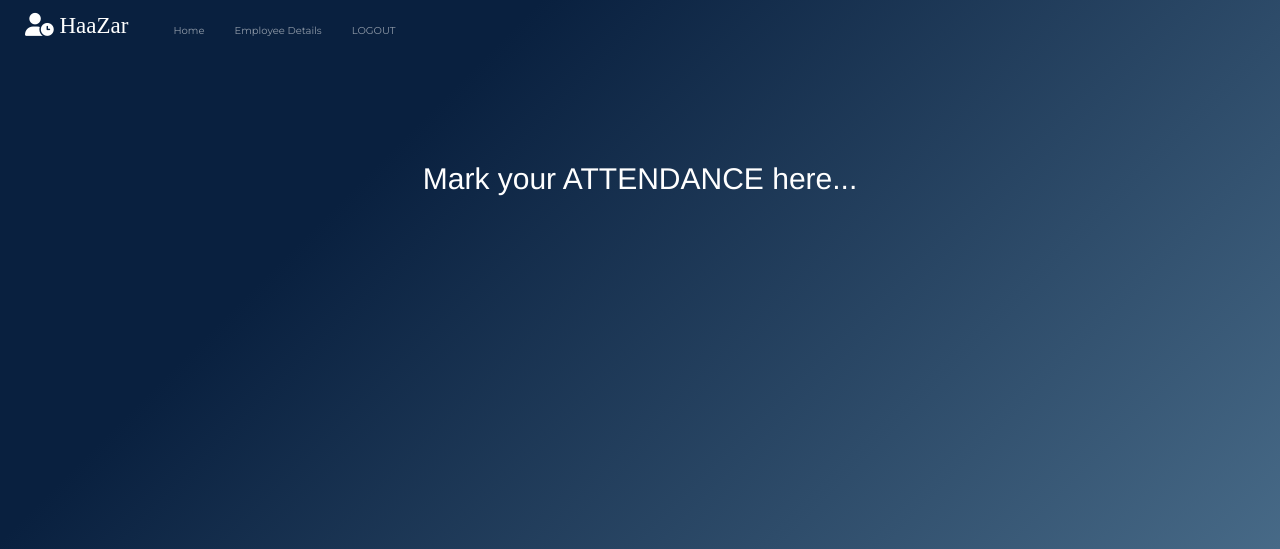
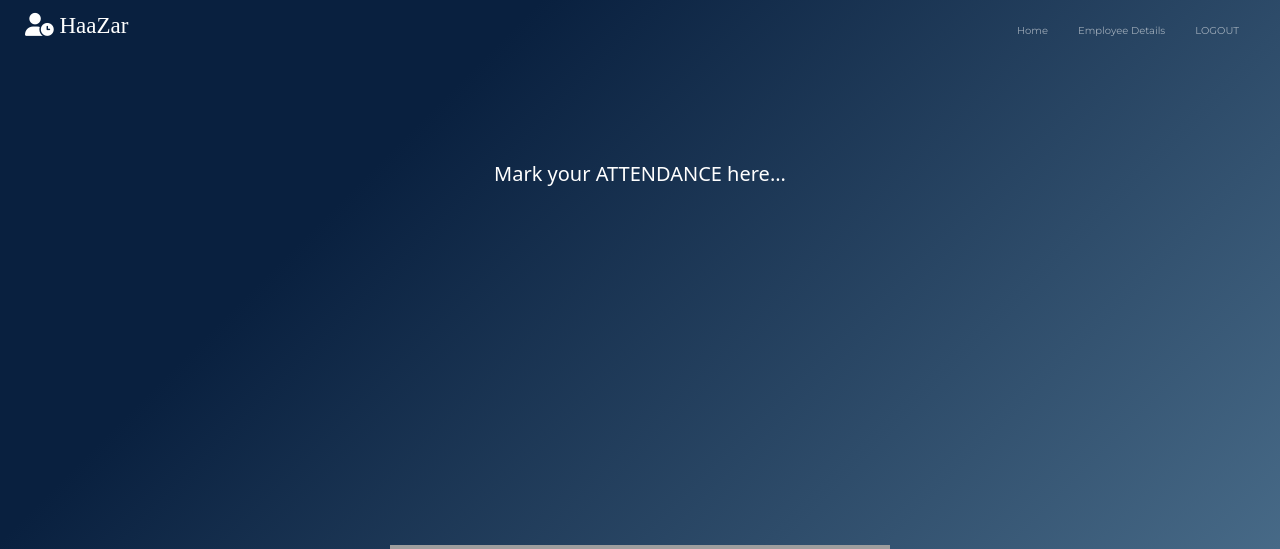
Before and after one commit to gunavenkat/Smart-Attendance-Capturing-Mobile-App, a Django app: page /attendance/ in a window 1280 px wide. Shown: the top 549 px of the page. Run offline with Django 4.2, Linux system fonts and the light colour scheme; a user stored in the database is signed in; data comes from the database, SQL or seed files in the repository; some libraries are stand-ins or nearby versions; some web fonts are replaced; grey boxes are pictures that could not be loaded.

Commit message:
Update attendance.html

```diff
--- a/templates/attendance.html
+++ b/templates/attendance.html
@@ -17,15 +17,7 @@
   <link href="https://fonts.googleapis.com/css2?family=Montserrat:wght@300;400;900&family=Ubuntu:ital,wght@0,400;1,700&display=swap" rel="stylesheet">
   <link href="https://fonts.googleapis.com/css2?family=Dancing+Script:wght@400;700&family=Great+Vibes&family=Merienda+One&family=Neonderthaw&display=swap" rel="stylesheet">
 
-  <meta name="viewport" content="width=device-width, initial-scale=1">
-  <link rel="stylesheet" href="https://maxcdn.bootstrapcdn.com/bootstrap/3.3.7/css/bootstrap.min.css">
-  <script src="https://ajax.googleapis.com/ajax/libs/jquery/3.3.1/jquery.min.js"></script>
-  <script src="https://maxcdn.bootstrapcdn.com/bootstrap/3.3.7/js/bootstrap.min.js"></script>
-  <link rel="preconnect" href="https://fonts.googleapis.com">
-  <link rel="preconnect" href="https://fonts.gstatic.com" crossorigin>
-  <link href="https://fonts.googleapis.com/css2?family=Noto+Sans+KR&display=swap" rel="stylesheet">
-  <link rel="preconnect" href="https://fonts.googleapis.com">
-  <link rel="preconnect" href="https://fonts.gstatic.com" crossorigin>
+
 
   <link rel="stylesheet" type="text/css" href='{% static 'styles/attendance.css' %}?{% now "U" %}'>
   <script src="https://kit.fontawesome.com/1b1fd2ca59.js" crossorigin="anonymous"></script>
```
